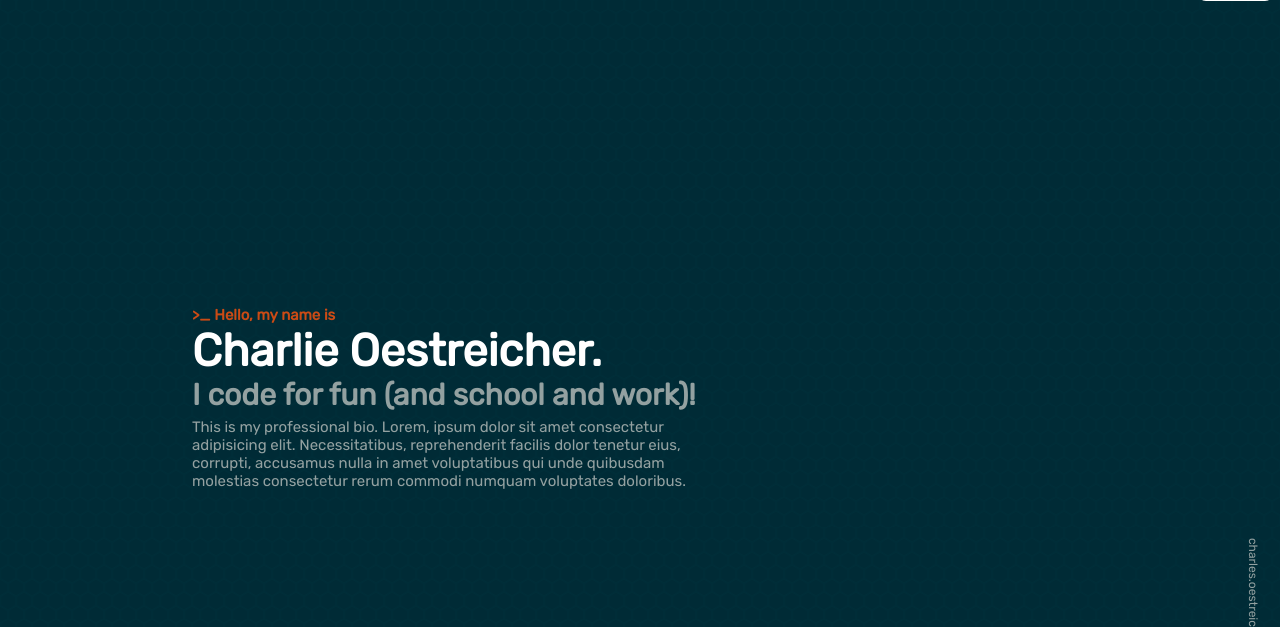
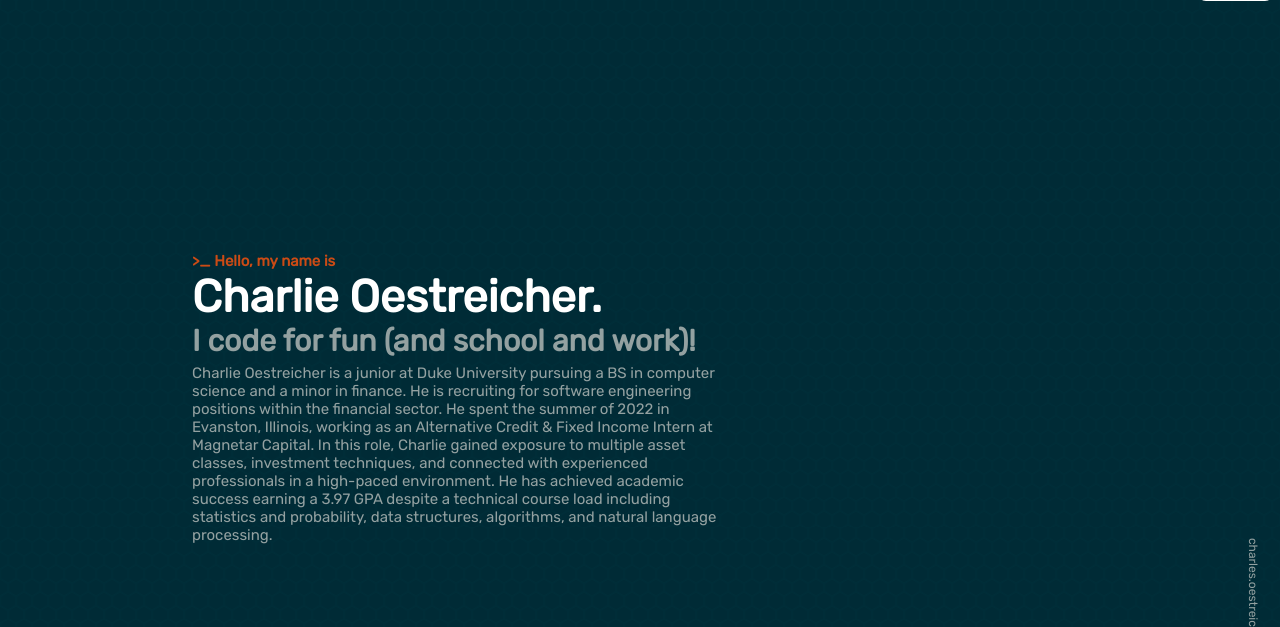
Before and after one commit to charlieoestreicher/charlieoestreicher.github.io, a plain HTML site: page index.html in a window 1280 px wide. Shown: the top 627 px of the page. Drawn offline with Linux system fonts and the light colour scheme; a web font is replaced by a local one.

Commit message:
Quick professional bio

```diff
--- a/index.html
+++ b/index.html
@@ -49,11 +49,17 @@
             I code for fun (and school and work)!
           </h2>
           <p class="home-content-bio">
-            This is my professional bio. Lorem, ipsum dolor sit amet consectetur
-            adipisicing elit. Necessitatibus, reprehenderit facilis dolor
-            tenetur eius, corrupti, accusamus nulla in amet voluptatibus qui
-            unde quibusdam molestias consectetur rerum commodi numquam
-            voluptates doloribus.
+            Charlie Oestreicher is a junior at Duke University pursuing a BS in
+            computer science and a minor in finance. He is recruiting for
+            software engineering positions within the financial sector. He spent
+            the summer of 2022 in Evanston, Illinois, working as an Alternative
+            Credit & Fixed Income Intern at Magnetar Capital. In this role,
+            Charlie gained exposure to multiple asset classes, investment
+            techniques, and connected with experienced professionals in a
+            high-paced environment. He has achieved academic success earning a
+            3.97 GPA despite a technical course load including statistics and
+            probability, data structures, algorithms, and natural language
+            processing.
           </p>
           <div class="scroll-down" id="scrolldown"></div>
         </div>
```
Also changed, not shown: 1 other file.
